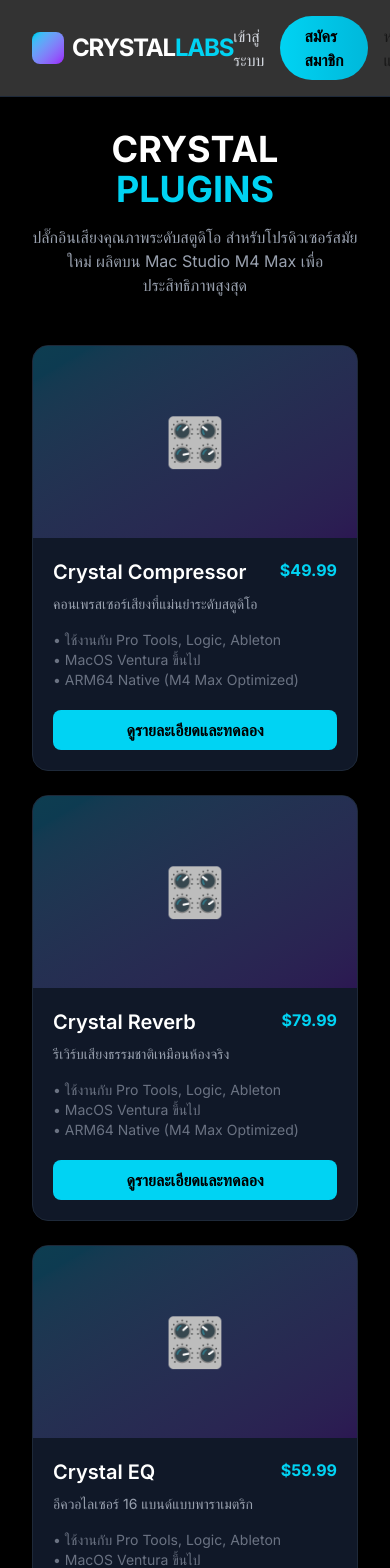
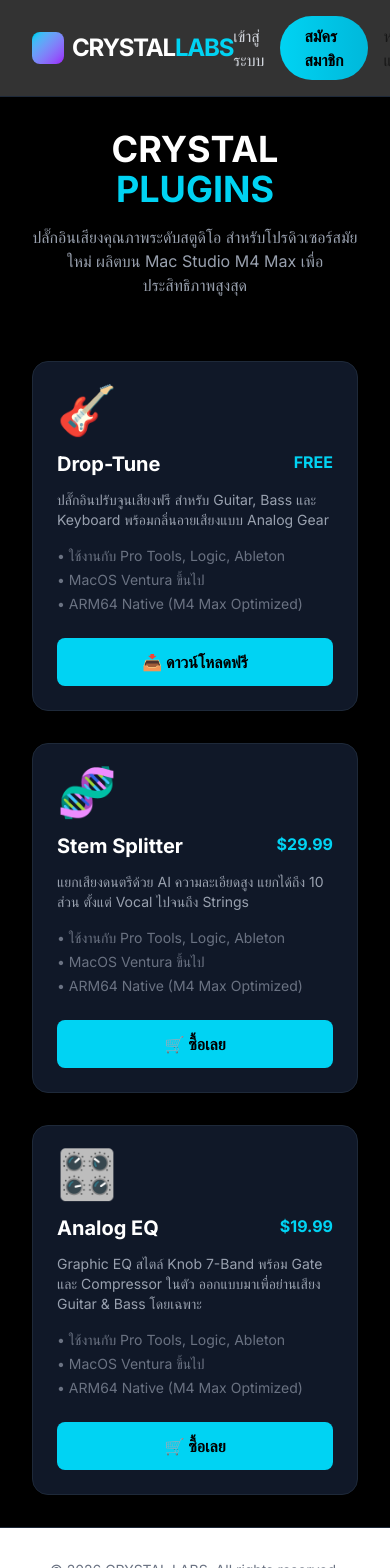
Before and after one commit to Stephen-Nanchakorn/Crystal-Labolatories, a Next.js app: page /plugins in a window 390 px wide. Shown: the top 1568 px of the page. Built offline with nearby package versions, Linux system fonts and the light colour scheme; no server answers.

Commit message:
feat: complete 3 plugins (drop-tune, stem-splitter, analog-eq)

```diff
--- a/app/layout.tsx
+++ b/app/layout.tsx
@@ -24,8 +24,8 @@
         {/* Footer */}
         <footer className="border-t border-gray-800 py-8 px-8 text-center text-gray-500 text-sm">
           <p>© 2026 CRYSTAL LABS. All rights reserved.</p>
-          <p className="mt-2">Audio Plugin Technology | M4 Max Optimized</p>
         </footer>
+
       </body>
     </html>
   );
--- a/app/page.tsx
+++ b/app/page.tsx
@@ -2,6 +2,7 @@
 import Hero from "./components/Hero";
 import Plugins from "./components/Plugins";
 import Footer from "./components/Footer";
+import Link from "next/link";
 
 export default function HomePage() {
   return (
@@ -14,15 +15,70 @@
         <p className="text-gray-400 mt-4">
           ปลั๊กอินเสียงคุณภาพสตูดิโอ สำหรับโปรดิวเซอร์ยุคใหม่
         </p>
-        <button className="mt-6 bg-cyan-400 text-black px-6 py-3 rounded-full">
+        <Link
+
+          href="/plugins"
+
+          className="inline-block bg-cyan-400 hover:bg-cyan-500 text-black font-semibold px-8 py-3 rounded-full transition-colors"
+
+        >
+
           เลือกซื้อปลั๊กอิน
-        </button>
+
+        </Link>
       </section>
 
       {/* Plugin Cards Section */}
-      <section className="py-20">
+      <section className="py-20 px-8">
         <h2 className="text-3xl font-bold text-center mb-12">ปลั๊กอินของเรา</h2>
-        {/* ... การ์ด Plugin ... */}
+
+        <div className="max-w-6xl mx-auto grid md:grid-cols-3 gap-6">
+          {[
+            {
+
+              slug: "drop-tune",
+
+              name: "Drop-Tune",
+
+              desc: "ปลั๊กอินปรับจูนเสียงฟรี สำหรับ Guitar, Bass และ Keyboard พร้อมกลิ่นอายเสียงแบบ Analog Gear",
+
+            },
+
+            {
+
+              slug: "stem-splitter",
+
+              name: "Stem Splitter",
+
+              desc: "แยกเสียงดนตรีด้วย AI ความละเอียดสูง แยกได้ถึง 10 ส่วน ตั้งแต่ Vocal ไปจนถึง Strings",
+
+            },
+
+            {
+
+              slug: "analog-eq",
+
+              name: "Analog EQ",
+
+              desc: "Graphic EQ สไตล์ Knob 7-Band พร้อม Gate และ Compressor ในตัว ออกแบบมาเพื่อย่านเสียง Guitar & Bass โดยเฉพาะ",
+
+            },
+          ].map((plugin) => (
+            <div
+              key={plugin.slug}
+              className="bg-gray-900 border border-gray-800 rounded-2xl p-6 hover:border-cyan-500 transition-colors"
+            >
+              <h3 className="text-xl font-bold mb-3">{plugin.name}</h3>
+              <p className="text-gray-400 text-sm mb-4">{plugin.desc}</p>
+              <Link
+                href={`/plugins/${plugin.slug}`}
+                className="text-cyan-400 hover:text-cyan-300 font-medium inline-flex items-center gap-1"
+              >
+                ดูรายละเอียด →
+              </Link>
+            </div>
+          ))}
+        </div>
       </section>
     </>
   );
--- a/app/plugins/[slug]/page.tsx
+++ b/app/plugins/[slug]/page.tsx
@@ -1,25 +1,78 @@
 import PriceDisplay from "@/app/components/PriceDisplay";
 import Link from "next/link";
 
-// Mock data - ต่อไปดึงจาก Supabase/Database
+// ข้อมูลปลั๊กอินทั้ง 3 ตัว
 const pluginData: Record<string, any> = {
-  "crystal-compressor": {
-    name: "Crystal Compressor",
-    description: "คอนเพรสเซอร์เสียงระดับสตูดิโอที่แม่นยำที่สุดในตลาด",
-    longDescription: `
-      Crystal Compressor เป็นคอนเพรสเซอร์เสียงระดับมืออาชีพที่ออกแบบมาเพื่อโปรดิวเซอร์
-      และเอนจิเนียร์ที่ต้องการควบคุมไดนามิกส์อย่างละเอียด ด้วยอัลกอริธึมการบีบอัดแบบคลาส A
-      และฟีเจอร์เช่น Auto-Gain, Sidechain, และ Parallel Compression
-      ทำให้สามารถใช้งานได้กับทุกประเภทของเสียง
+  "drop-tune": {
+    name: "Drop-Tune",
+    tagline: "ปลั๊กอินปรับจูนเสียงฟรี สำหรับ Guitar, Bass และ Keyboard",
+    description: `
+      Drop-Tune เป็นปลั๊กอินปรับจูนเสียงแบบ Real-time ที่ให้กลิ่นอายเสียงแบบ Analog Gear
+      ใช้งานง่าย เหมาะสำหรับมือกีต้าร์, เบส และคีย์บอร์ดที่ต้องการปรับแต่งเสียงแบบดั้งเดิม
+      แต่มีประสิทธิภาพสูงในการปรับจูนและการควบคุมเสียง
     `,
-    priceUSD: 49.99,
+    priceUSD: 0, // ฟรี
     features: [
-      "Vintage and Modern compression modes",
-      "Auto-Gain compensation",
-      "Sidechain filtering",
-      "Parallel compression control",
-      "64-bit floating point processing",
+      "Real-time pitch shifting",
+      "Guitar, Bass, Keyboard modes",
+      "Analog warmth simulation",
+      "Low-latency processing",
+      "64-bit floating point",
       "ARM64 Native for M4 Max",
+    ],
+    systemRequirements: [
+      "MacOS Ventura 13.0+",
+      "Pro Tools 2023+, Logic Pro X, Ableton Live 11+",
+      "M1/M2/M3/M4 (ARM64 Native)",
+      "2GB RAM minimum",
+      "AU, VST3, AAX formats",
+    ],
+    demoUrl: "/demo/drop-tune",
+    icon: "🎸",
+  },
+  "stem-splitter": {
+    name: "Stem Splitter",
+    tagline: "แยกเสียงดนตรีด้วย AI ความละเอียดสูง",
+    description: `
+      Stem Splitter ใช้เทคโนโลยี AI ล้ำสมัยในการแยกเสียงดนตรีออกเป็นส่วนๆ
+      แยกได้ละเอียดถึง 10 ส่วน ตั้งแต่ Vocal, Drum, Bass, Guitar, Piano,
+      Strings, Brass, Synthesizer และอีกมากมาย
+    `,
+    priceUSD: 29.99,
+    features: [
+      "AI-powered stem separation",
+      "10 stem types: Vocal, Drum, Bass, Guitar, Piano, Strings, etc.",
+      "Batch processing",
+      "High-quality 24-bit output",
+      "Custom separation models",
+      "GPU acceleration support",
+    ],
+    systemRequirements: [
+      "MacOS Ventura 13.0+",
+      "8GB RAM minimum (16GB recommended)",
+      "M-series chip with Neural Engine",
+      "200MB free disk space",
+      "AU, VST3, AAX formats",
+    ],
+    demoUrl: "/demo/stem-splitter",
+    icon: "🧬",
+  },
+  "analog-eq": {
+    name: "Analog EQ",
+    tagline: "Graphic EQ สไตล์ Knob 7-Band พร้อม Gate และ Compressor",
+    description: `
+      Analog EQ เป็น Graphic Equalizer แบบ 7-Band ที่ออกแบบมาโดยเฉพาะสำหรับ
+      Guitar และ Bass เสียงแบบ Analog warm tone พร้อม Gate และ Compressor
+      ในตัวเพื่อให้เสียงมีความสมบูรณ์แบบในปลั๊กอินเดียว
+    `,
+    priceUSD: 19.99,
+    features: [
+      "7-band graphic EQ with analog modeling",
+      "Built-in Noise Gate",
+      "Built-in Compressor",
+      "Guitar & Bass optimized presets",
+      "Vintage and Modern modes",
+      "Parallel processing control",
     ],
     systemRequirements: [
       "MacOS Ventura 13.0+",
@@ -28,17 +81,9 @@
       "4GB RAM minimum",
       "AU, VST3, AAX formats",
     ],
-    demoUrl: "https://example.com/demo/crystal-compressor",
+    demoUrl: "/demo/analog-eq",
+    icon: "🎛️",
   },
-  "crystal-reverb": {
-    name: "Crystal Reverb",
-    description: "รีเวิร์บเสียงธรรมชาติเหมือนอยู่ในห้องจริง",
-    priceUSD: 79.99,
-    features: ["Algorithmic & Convolution reverb", "12 reverb types", "EQ section", "Early reflections control"],
-    systemRequirements: ["MacOS Ventura 13.0+", "M1/M2/M3/M4", "AU, VST3, AAX"],
-    demoUrl: "https://example.com/demo/crystal-reverb",
-  },
-  // ... add more plugins
 };
 
 export default async function PluginDetailPage({
@@ -49,6 +94,7 @@
   const { slug } = await params;
   const plugin = pluginData[slug];
 
+  // ถ้าไม่พบปลั๊กอิน
   if (!plugin) {
     return (
       <main className="min-h-screen bg-black text-white p-8">
@@ -87,27 +133,52 @@
         <div className="grid lg:grid-cols-2 gap-8">
           {/* Left Column - Info */}
           <div>
-            <h1 className="text-4xl font-bold mb-2">{plugin.name}</h1>
-            <p className="text-xl text-gray-300 mb-6">{plugin.description}</p>
+            {/* Title */}
+            <div className="flex items-start gap-4 mb-4">
+              <div className="text-6xl">{plugin.icon}</div>
+              <div>
+                <h1 className="text-4xl font-bold">{plugin.name}</h1>
+                <p className="text-xl text-cyan-400">{plugin.tagline}</p>
+              </div>
+            </div>
 
-            {/* Price & Buy */}
-            <div className="bg-gray-900 border border-gray-800 rounded-xl p-6 mb-6">
+            <p className="text-gray-300 mb-8 whitespace-pre-line">
+              {plugin.description}
+            </p>
+
+            {/* Price & Buy Section */}
+            <div className="bg-gray-900 border border-gray-800 rounded-xl p-6 mb-8">
+              {plugin.priceUSD === 0 ? (
+                <div>
+                  <div className="text-3xl font-bold text-green-400 mb-4">
+                    FREE! 🎉
+                  </div>
+                  <a
+                    href={plugin.demoUrl}
+                    className="block text-center bg-cyan-400 hover:bg-cyan-500 text-black font-bold py-4 rounded-xl text-lg"
+                  >
+                    📥 ดาวน์โหลดฟรีทันที
+                  </a>
+                </div>
+              ) : (
+                <>
                   <PriceDisplay usdPrice={plugin.priceUSD} />
                   <div className="mt-6 space-y-3">
                     <Link
                       href={`/checkout/${slug}`}
                       className="block text-center bg-gradient-to-r from-cyan-400 to-cyan-500 hover:from-cyan-500 hover:to-cyan-600 text-black font-bold py-4 rounded-xl text-lg"
                     >
-                  ซื้อเลย - รับ License ทันที
+                      🛒 ซื้อเลย - รับ License ทันที
                     </Link>
                     <a
                       href={plugin.demoUrl}
-                  target="_blank"
                       className="block text-center border border-cyan-400 text-cyan-400 hover:bg-cyan-400/10 font-bold py-4 rounded-xl"
                     >
-                  🎧 ดาวน์โหลดเวอร์ชันทดลอง
+                      🎧 ดาวน์โหลดเวอร์ชันทดลองฟรี
                     </a>
                   </div>
+                </>
+              )}
             </div>
 
             {/* Features */}
@@ -115,11 +186,11 @@
               <h2 className="text-2xl font-bold mb-4 text-cyan-400">
                 ฟีเจอร์หลัก
               </h2>
-              <ul className="space-y-2">
+              <ul className="space-y-3">
                 {plugin.features.map((feature: string, index: number) => (
-                  <li key={index} className="flex items-center">
-                    <span className="text-cyan-400 mr-2">✓</span>
-                    {feature}
+                  <li key={index} className="flex items-start">
+                    <span className="text-cyan-400 mr-2 mt-1">✓</span>
+                    <span>{feature}</span>
                   </li>
                 ))}
               </ul>
@@ -128,33 +199,20 @@
 
           {/* Right Column - Demo & Requirements */}
           <div>
-            {/* Demo Placeholder */}
-            <div className="bg-gray-900 border border-gray-800 rounded-xl p-6 mb-6">
-              <h2 className="text-2xl font-bold mb-4">Demo</h2>
-              <div className="aspect-video bg-gradient-to-br from-cyan-400/10 to-purple-600/10 rounded-lg flex items-center justify-center">
-                <div className="text-center">
-                  <div className="text-6xl mb-4">🎚️</div>
-                  <p className="text-gray-400">
-                    Plugin Interface Preview
-                  </p>
-                </div>
-              </div>
-            </div>
-
             {/* System Requirements */}
-            <div className="bg-gray-900 border border-gray-800 rounded-xl p-6">
+            <div className="bg-gray-900 border border-gray-800 rounded-xl p-6 mb-8">
               <h2 className="text-2xl font-bold mb-4 text-cyan-400">
                 ข้อกำหนดระบบ
               </h2>
-              <ul className="space-y-3">
+              <ul className="space-y-3 mb-6">
                 {plugin.systemRequirements.map((req: string, index: number) => (
-                  <li key={index} className="flex items-center">
-                    <span className="text-gray-400 mr-2">•</span>
-                    {req}
+                  <li key={index} className="flex items-start">
+                    <span className="text-gray-400 mr-2 mt-1">•</span>
+                    <span>{req}</span>
                   </li>
                 ))}
               </ul>
-              <div className="mt-6 p-4 bg-gray-800 rounded-lg">
+              <div className="p-4 bg-gray-800 rounded-lg">
                 <div className="flex items-center gap-3">
                   <div className="text-3xl">🍎</div>
                   <div>
@@ -167,6 +225,31 @@
                 </div>
               </div>
             </div>
+
+            {/* Demo Placeholder */}
+            <div className="bg-gray-900 border border-gray-800 rounded-xl p-6">
+              <h2 className="text-2xl font-bold mb-4">ตัวอย่างเสียง</h2>
+              <div className="aspect-video bg-gradient-to-br from-cyan-400/10 to-purple-600/10 rounded-lg flex flex-col items-center justify-center p-8">
+                <div className="text-8xl mb-6">{plugin.icon}</div>
+                <p className="text-center text-gray-400 mb-4">
+                  {plugin.name} - Sound Demo
+                </p>
+                <div className="w-full h-2 bg-gray-700 rounded-full mb-2"></div>
+                <div className="w-full h-1 bg-gray-800 rounded-full"></div>
+                <div className="flex justify-between w-full mt-4 text-sm text-gray-500">
+                  <span>Dry</span>
+                  <span>Wet</span>
+                </div>
+              </div>
+              <div className="text-center mt-4">
+                <a
+                  href={plugin.demoUrl}
+                  className="text-cyan-400 hover:text-cyan-300 inline-flex items-center gap-2"
+                >
+                  🎧 ฟังตัวอย่างเสียงทั้งหมด →
+                </a>
+              </div>
+            </div>
           </div>
         </div>
       </div>
--- a/app/plugins/page.tsx
+++ b/app/plugins/page.tsx
@@ -1,34 +1,26 @@
 import Link from "next/link";
 
-// Mock data - ต่อไปจะดึงจาก Supabase
 const plugins = [
   {
-    id: "crystal-compressor",
-    name: "Crystal Compressor",
-    description: "คอนเพรสเซอร์เสียงที่แม่นยำระดับสตูดิโอ",
-    priceUSD: 49.99,
-    image: "/api/placeholder/400/300",
+    slug: "drop-tune",
+    name: "Drop-Tune",
+    description: "ปลั๊กอินปรับจูนเสียงฟรี สำหรับ Guitar, Bass และ Keyboard พร้อมกลิ่นอายเสียงแบบ Analog Gear",
+    priceUSD: 0, // ฟรี
+    icon: "🎸",
   },
   {
-    id: "crystal-reverb",
-    name: "Crystal Reverb",
-    description: "รีเวิร์บเสียงธรรมชาติเหมือนห้องจริง",
-    priceUSD: 79.99,
-    image: "/api/placeholder/400/300",
+    slug: "stem-splitter",
+    name: "Stem Splitter",
+    description: "แยกเสียงดนตรีด้วย AI ความละเอียดสูง แยกได้ถึง 10 ส่วน ตั้งแต่ Vocal ไปจนถึง Strings",
+    priceUSD: 29.99,
+    icon: "🧬",
   },
   {
-    id: "crystal-eq",
-    name: "Crystal EQ",
-    description: "อีควอไลเซอร์ 16 แบนด์แบบพาราเมตริก",
-    priceUSD: 59.99,
-    image: "/api/placeholder/400/300",
-  },
-  {
-    id: "crystal-bundle",
-    name: "Complete Bundle",
-    description: "ทุกปลั๊กอินในราคาพิเศษ",
-    priceUSD: 149.99,
-    image: "/api/placeholder/400/300",
+    slug: "analog-eq",
+    name: "Analog EQ",
+    description: "Graphic EQ สไตล์ Knob 7-Band พร้อม Gate และ Compressor ในตัว ออกแบบมาเพื่อย่านเสียง Guitar & Bass โดยเฉพาะ",
+    priceUSD: 19.99,
+    icon: "🎛️",
   },
 ];
 
@@ -37,7 +29,7 @@
     <main className="min-h-screen bg-black text-white p-8">
       <div className="max-w-6xl mx-auto">
         {/* Hero Section */}
-        <div className="text-center mb-12">
+        <div className="text-center mb-16">
           <h1 className="text-4xl md:text-5xl font-bold mb-4">
             <span className="text-white">CRYSTAL</span>{" "}
             <span className="text-cyan-400">PLUGINS</span>
@@ -48,44 +40,42 @@
           </p>
         </div>
 
-        {/* Plugin Grid */}
-        <div className="grid md:grid-cols-2 lg:grid-cols-4 gap-6">
+        {/* Plugin Cards */}
+        <div className="grid md:grid-cols-3 gap-8">
           {plugins.map((plugin) => (
-            <Link
-              key={plugin.id}
-              href={`/plugins/${plugin.id}`}
-              className="group block bg-gray-900 border border-gray-800 rounded-2xl overflow-hidden hover:border-cyan-500 transition-all hover:scale-[1.02]"
+            <div
+              key={plugin.slug}
+              className="bg-gray-900 border border-gray-800 rounded-2xl p-6 hover:border-cyan-500 transition-colors"
             >
-              {/* Image Placeholder */}
-              <div className="h-48 bg-gradient-to-br from-cyan-400/20 to-purple-600/20 flex items-center justify-center">
-                <div className="text-5xl">🎛️</div>
-              </div>
+              {/* Icon */}
+              <div className="text-5xl mb-4">{plugin.icon}</div>
 
-              {/* Content */}
-              <div className="p-5">
-                <div className="flex justify-between items-start mb-2">
-                  <h3 className="text-xl font-semibold">{plugin.name}</h3>
-                  <div className="text-cyan-400 font-bold">
-                    ${plugin.priceUSD}
-                  </div>
-                </div>
-                <p className="text-gray-400 text-sm mb-4">
-                  {plugin.description}
-                </p>
-                <div className="text-sm text-gray-500">
-                  • ใช้งานกับ Pro Tools, Logic, Ableton
-                  <br />• MacOS Ventura ขึ้นไป
-                  <br />• ARM64 Native (M4 Max Optimized)
+              {/* Name & Price */}
+              <div className="flex justify-between items-start mb-3">
+                <h3 className="text-xl font-bold">{plugin.name}</h3>
+                <div className="text-cyan-400 font-bold">
+                  {plugin.priceUSD === 0 ? "FREE" : `$${plugin.priceUSD}`}
                 </div>
               </div>
 
-              {/* CTA */}
-              <div className="px-5 pb-5">
-                <div className="bg-cyan-400 text-black font-bold py-2 rounded-lg text-center group-hover:bg-cyan-500 transition-colors">
-                  ดูรายละเอียดและทดลอง
-                </div>
+              {/* Description */}
+              <p className="text-gray-400 text-sm mb-4">{plugin.description}</p>
+
+              {/* Features */}
+              <div className="text-sm text-gray-500 mb-6 space-y-1">
+                <div>• ใช้งานกับ Pro Tools, Logic, Ableton</div>
+                <div>• MacOS Ventura ขึ้นไป</div>
+                <div>• ARM64 Native (M4 Max Optimized)</div>
               </div>
-            </Link>
+
+              {/* CTA Button */}
+              <Link
+                href={`/plugins/${plugin.slug}`}
+                className="block text-center bg-cyan-400 hover:bg-cyan-500 text-black font-bold py-3 rounded-lg transition-colors"
+              >
+                {plugin.priceUSD === 0 ? "📥 ดาวน์โหลดฟรี" : "🛒 ซื้อเลย"}
+              </Link>
+            </div>
           ))}
         </div>
       </div>
```
Lines whose indentation alone changed are shown as unchanged.
